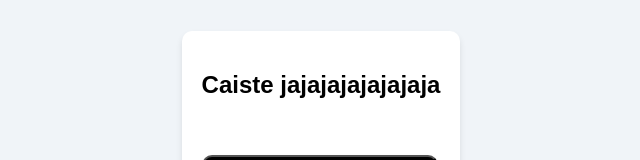
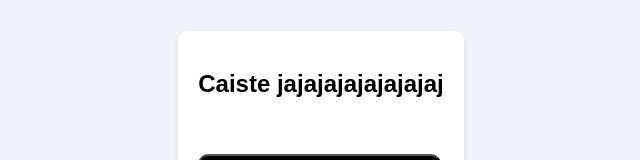
Before and after one commit to EscuelaTecnicaLujan/Conectar-al-wifi, a plain HTML site: page index.html in a window 1280 px wide. Both pictures are taken after a click on the button "Conectarse al Wifi". Shown: the part 230-390 px from the top of the page, without its empty margins (319-959 px from the left). Drawn offline with Linux system fonts and the light colour scheme.

Commit message:
Update index.html

```diff
--- a/index.html
+++ b/index.html
@@ -7,7 +7,7 @@
 
     <script>
     function enviarNotificacion() {
-        document.getElementById('miH2').textContent = "Caiste jajajajajajajaja";
+        document.getElementById('miH2').textContent = "Caiste jajajajajajajajaj";
         document.getElementById('miAudio').play()
     }
 </script>
@@ -76,7 +76,7 @@
         <img src="LogoXL.png" alt="Escuela Industrial Logo">
     </header>-->
     <div class="contenedor">
-        <h2 id="miH2">Wifi Publico Industial</h2>
+        <h2 id="miH2">Wifi Publico Industrial</h2>
         <!-- Etiqueta de audio con controles nativos -->
         <audio id="miAudio" controls>
             <source src="Audio.mp3" type="audio/mpeg">
```
